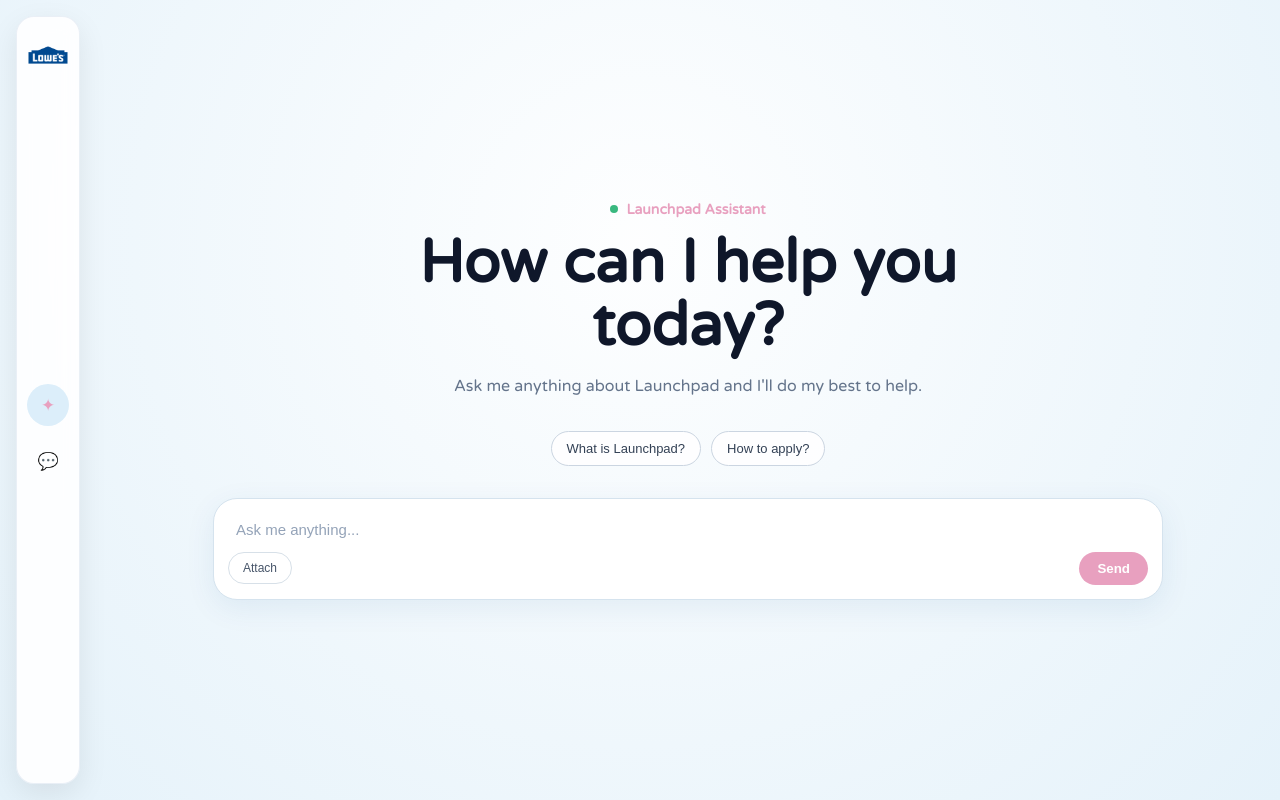
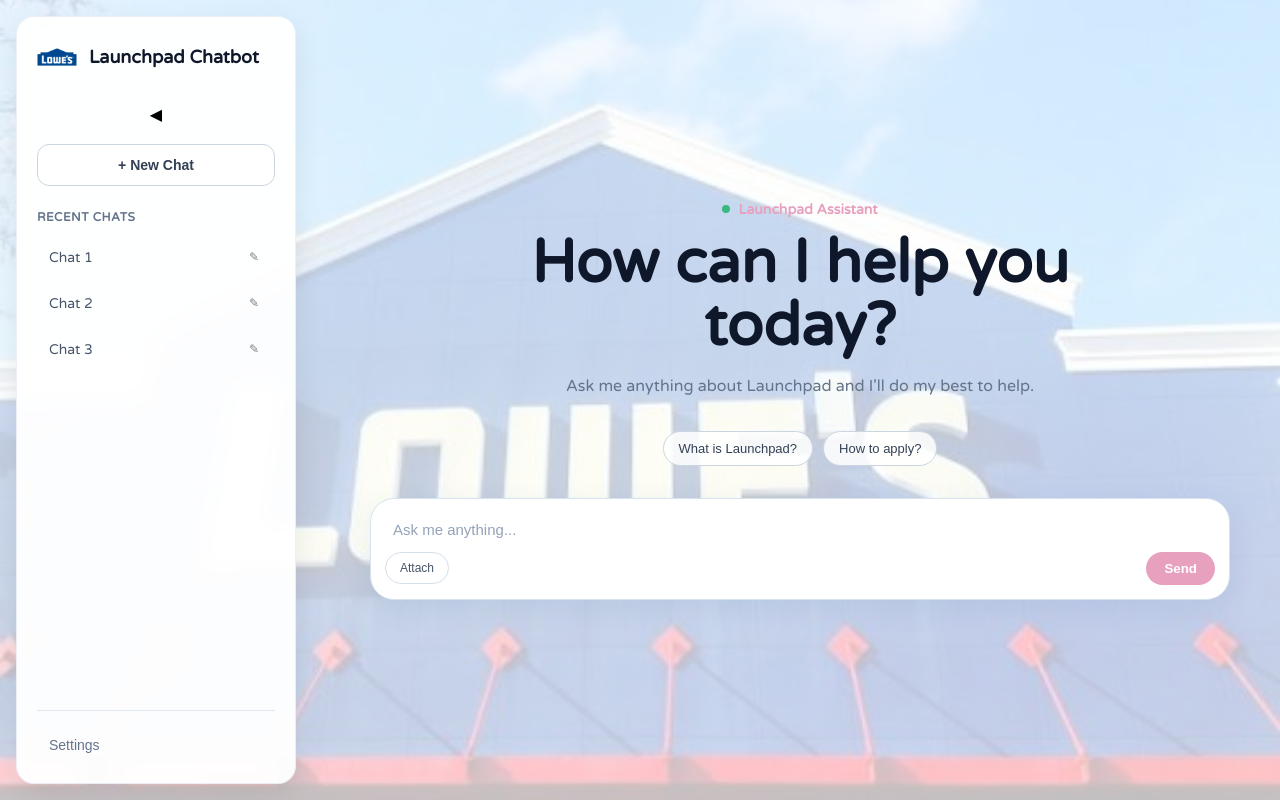
Before and after one commit to Tejas5289/Capstone_UI, a React (Vite) app: page / in a window 1280 px wide. Built offline with nearby package versions, Linux system fonts and the light colour scheme.

Commit message:
Update UI for RAG integration and remove refresh button

```diff
--- a/src/App.css
+++ b/src/App.css
@@ -20,12 +20,22 @@
 .page {
   min-height: 100vh;
   width: 100%;
-  background:
-    radial-gradient(
-      circle at 50% 30%,
-      rgba(255, 255, 255, 0.95),
-      rgba(229, 242, 250, 0.85)
-    );
+  background-image: url('./assets/LowesBackground.jpeg');
+  background-size: cover;
+  background-position: center;
+  background-repeat: no-repeat;
+  position: relative;
+}
+
+.page::before {
+  content: '';
+  position: absolute;
+  top: 0;
+  left: 0;
+  right: 0;
+  bottom: 0;
+  background: rgba(255, 255, 255, 0.75);
+  z-index: 0;
 }
 
 .sidebar {
@@ -35,9 +45,9 @@
   top: 16px;
   bottom: 16px;
 
-  width: 64px;
+  width: 280px;
 
-  background: rgba(255, 255, 255, 0.9);
+  background: rgba(255, 255, 255, 0.95);
 
   border: 1px solid rgba(0, 73, 144, 0.08);
 
@@ -45,25 +55,28 @@
 
   display: flex;
   flex-direction: column;
-  align-items: center;
 
-  padding: 18px 0;
+  padding: 20px;
 
   box-shadow: 0 10px 30px rgba(0, 0, 0, 0.08);
 
   backdrop-filter: blur(10px);
+
+  z-index: 1;
+
+  transition: width 0.3s ease;
 }
 
-.sidebar-logo {
-  margin-bottom: 35px;
+.sidebar.collapsed {
+  width: 80px;
 }
 
-.sidebar-buttons {
+.sidebar-header {
+  margin-bottom: 20px;
+
   display: flex;
-  flex-direction: column;
   align-items: center;
-  flex: 1;
-  justify-content: center;
+  gap: 12px;
 }
 
 .sidebar-logo-image {
@@ -72,48 +85,226 @@
   object-fit: contain;
 }
 
-.sidebar-button {
-  width: 42px;
-  height: 42px;
+.sidebar-title {
+  margin: 0;
+
+  font-size: 18px;
+  font-weight: 700;
+
+  color: #0f172a;
+}
+
+.sidebar.collapsed .sidebar-title {
+  display: none;
+}
+
+.sidebar-toggle {
+  width: 100%;
+
+  padding: 8px;
 
   border: none;
 
-  border-radius: 50%;
+  background: transparent;
+
+  cursor: pointer;
+
+  font-size: 16px;
+
+  margin-bottom: 12px;
+
+  transition: 0.2s;
+}
+
+.sidebar-toggle:hover {
+  background: #f1f5f9;
+}
+
+.new-chat-button {
+  width: 100%;
+
+  padding: 12px 16px;
+
+  border: 1px solid #cbd5e1;
+
+  background: white;
+
+  color: #334155;
+
+  border-radius: 12px;
+
+  font-size: 14px;
+  font-weight: 600;
+
+  cursor: pointer;
+
+  transition: 0.2s;
+
+  margin-bottom: 24px;
+}
+
+.new-chat-button:hover {
+  border-color: #E8A0BF;
+  color: #E8A0BF;
+  background: #fff5f8;
+}
+
+.recent-chats {
+  flex: 1;
+
+  overflow-y: auto;
+}
+
+.recent-chats-title {
+  margin: 0 0 12px 0;
+
+  font-size: 12px;
+  font-weight: 600;
+
+  color: #64748b;
+
+  text-transform: uppercase;
+  letter-spacing: 0.5px;
+}
+
+.recent-chats-list {
+  list-style: none;
+
+  margin: 0;
+  padding: 0;
+}
+
+.recent-chat-item {
+  padding: 10px 12px;
+
+  border-radius: 8px;
+
+  font-size: 14px;
+
+  color: #475569;
+
+  cursor: pointer;
+
+  transition: 0.2s;
+
+  margin-bottom: 4px;
+}
+
+.recent-chat-item:hover {
+  background: #f1f5f9;
+  color: #0f172a;
+}
+
+.chat-name-wrapper {
+  display: flex;
+  align-items: center;
+  justify-content: space-between;
+  width: 100%;
+}
+
+.chat-name-wrapper span {
+  flex: 1;
+  cursor: pointer;
+}
+
+.chat-rename-btn {
+  background: transparent;
+  border: none;
+  cursor: pointer;
+  font-size: 12px;
+  opacity: 0.5;
+  padding: 4px;
+}
+
+.chat-rename-btn:hover {
+  opacity: 1;
+}
+
+.chat-edit-wrapper {
+  display: flex;
+  align-items: center;
+  gap: 4px;
+  width: 100%;
+}
+
+.chat-name-input {
+  flex: 1;
+  padding: 6px 8px;
+  border: 1px solid #cbd5e1;
+  border-radius: 6px;
+  font-size: 14px;
+  outline: none;
+}
+
+.chat-name-input:focus {
+  border-color: #E8A0BF;
+}
+
+.chat-save-btn,
+.chat-cancel-btn {
+  background: transparent;
+  border: none;
+  cursor: pointer;
+  font-size: 14px;
+  padding: 4px;
+}
+
+.chat-save-btn {
+  color: #39b87f;
+}
+
+.chat-cancel-btn {
+  color: #ef4444;
+}
+
+.sidebar-footer {
+  margin-top: auto;
+
+  padding-top: 16px;
+
+  border-top: 1px solid #e2e8f0;
+}
+
+.settings-button {
+  width: 100%;
+
+  padding: 10px 12px;
+
+  border: none;
 
   background: transparent;
 
-  color: #E8A0BF;
+  color: #64748b;
 
-  font-size: 17px;
+  border-radius: 8px;
+
+  font-size: 14px;
 
   cursor: pointer;
 
-  margin-bottom: 14px;
+  text-align: left;
+
+  transition: 0.2s;
 }
 
-.sidebar-buttons .sidebar-button {
-  margin-bottom: 14px;
-}
-
-.sidebar-button:hover {
-  background: #d6768f;
-}
-
-.sidebar-button.active {
-  background: #dceefa;
-  color: #E8A0BF;
+.settings-button:hover {
+  background: #f1f5f9;
+  color: #0f172a;
 }
 
 .main-content {
   min-height: 100vh;
 
-  margin-left: 96px;
+  margin-left: 320px;
 
   display: flex;
   justify-content: center;
   align-items: center;
 
   padding: 40px 50px;
+
+  position: relative;
+  z-index: 1;
 }
 
 .hero {
@@ -225,6 +416,46 @@
   border-bottom-left-radius: 5px;
 
   text-align: left;
+}
+
+.message-link {
+  color: #E8A0BF;
+  text-decoration: underline;
+  cursor: pointer;
+}
+
+.message-link:hover {
+  color: #d6768f;
+}
+
+.feedback-buttons {
+  display: flex;
+  gap: 8px;
+  margin-top: 8px;
+  justify-content: flex-start;
+}
+
+.feedback-btn {
+  background: transparent;
+  border: 1px solid #cbd5e1;
+  border-radius: 6px;
+  padding: 4px 8px;
+  font-size: 14px;
+  cursor: pointer;
+  transition: all 0.2s;
+  opacity: 0.6;
+}
+
+.feedback-btn:hover {
+  opacity: 1;
+  border-color: #E8A0BF;
+  background: #fff5f8;
+}
+
+.feedback-btn.active {
+  opacity: 1;
+  border-color: #E8A0BF;
+  background: #fff5f8;
 }
 
 .message.thinking {
@@ -386,10 +617,6 @@
     padding: 30px 20px;
   }
 
-  .site-header {
-    padding: 0 20px;
-  }
-
   .hero h1 {
     font-size: 40px;
   }
--- a/src/App.jsx
+++ b/src/App.jsx
@@ -8,6 +8,11 @@
   const [hasStartedChat, setHasStartedChat] = useState(false);
   const [isThinking, setIsThinking] = useState(false);
   const [activeButton, setActiveButton] = useState('star');
+  const [recentChats, setRecentChats] = useState(['Chat 1', 'Chat 2', 'Chat 3']);
+  const [isSidebarExpanded, setIsSidebarExpanded] = useState(true);
+  const [editingChatIndex, setEditingChatIndex] = useState(null);
+  const [editingChatName, setEditingChatName] = useState('');
+  const [feedback, setFeedback] = useState({});
   const messagesEndRef = useRef(null);
 
   const scrollToBottom = () => {
@@ -19,14 +24,29 @@
   }, [messages, isThinking]);
 
   const sendMessage = async (messageText = null) => {
+    console.log('sendMessage called with:', messageText);
     const textToSend = messageText || input;
-    if (!textToSend.trim()) return;
+    console.log('textToSend:', textToSend, 'type:', typeof textToSend);
+    if (!textToSend || typeof textToSend !== 'string' || !textToSend.trim()) return;
+
+    // Block email address requests
+    const emailKeywords = ['email', 'e-mail', 'mail address', 'email address', '@', 'contact email'];
+    const lowerText = textToSend.toLowerCase();
+    if (emailKeywords.some(keyword => lowerText.includes(keyword))) {
+      setMessages(prev => [...prev,
+        { role: 'user', content: textToSend },
+        { role: 'assistant', content: 'I cannot provide email addresses. Please visit the official Launchpad website for contact information.' }
+      ]);
+      setInput('');
+      setHasStartedChat(true);
+      return;
+    }
 
     const userMessage = {
       role: 'user',
       content: textToSend
     };
-    console.log(textToSend)
+    console.log('Adding user message:', userMessage);
 
     setMessages(prev => [...prev, userMessage]);
     setInput('');
@@ -34,23 +54,43 @@
     setIsThinking(true);
 
     try {
+      console.log('Sending request to backend...');
       const response = await fetch('http://127.0.0.1:8000/generate', {
         method: 'POST',
         headers: {
           'Accept': 'application/json',
           'Content-Type': 'application/json'
         },
-        body: JSON.stringify({ "question": textToSend, "variant": "concise", "top_k":3})
+        body: JSON.stringify({
+          question: textToSend,
+          variant: "concise",
+          top_k: 3
+        })
 
       });
 
+      console.log('Response received:', response.status);
       const data = await response.json();
+      console.log('Response data:', data);
+
+      if (!response.ok) {
+        console.error('Backend error:', data);
+        const errorMessage = data.detail || (typeof data === 'object' ? JSON.stringify(data) : 'Unknown error from backend');
+        setMessages(prev => [
+          ...prev,
+          {
+            role: 'assistant',
+            content: `Error: ${errorMessage}`
+          }
+        ]);
+        return;
+      }
 
       setMessages(prev => [
         ...prev,
         {
           role: 'assistant',
-          content: data.answer
+          content: data.answer || 'No answer received'
         }
       ]);
     } catch (error) {
@@ -86,37 +126,140 @@
 
   const handleKeyPress = (e) => {
     if (e.key === 'Enter') {
+      e.preventDefault();
       sendMessage();
+    }
+  };
+
+  const startEditingChat = (index, currentName) => {
+    setEditingChatIndex(index);
+    setEditingChatName(currentName);
+  };
+
+  const saveChatName = (index) => {
+    const updatedChats = [...recentChats];
+    updatedChats[index] = editingChatName;
+    setRecentChats(updatedChats);
+    setEditingChatIndex(null);
+    setEditingChatName('');
+  };
+
+  const cancelEditing = () => {
+    setEditingChatIndex(null);
+    setEditingChatName('');
+  };
+
+  const convertLinks = (text) => {
+    if (!text || typeof text !== 'string') return text;
+    const urlRegex = /(https?:\/\/[^\s]+)/g;
+    return text.replace(urlRegex, (url) => {
+      return `<a href="${url}" target="_blank" rel="noopener noreferrer" class="message-link">${url}</a>`;
+    });
+  };
+
+  const handleFeedback = async (messageIndex, feedbackType) => {
+    // Update local state
+    setFeedback(prev => ({
+      ...prev,
+      [messageIndex]: feedbackType
+    }));
+
+    // Send feedback to backend
+    try {
+      await fetch('http://127.0.0.1:8000/feedback', {
+        method: 'POST',
+        headers: {
+          'Accept': 'application/json',
+          'Content-Type': 'application/json'
+        },
+        body: JSON.stringify({
+          message: messages[messageIndex].content,
+          feedback: feedbackType,
+          timestamp: new Date().toISOString()
+        })
+      });
+    } catch (error) {
+      console.error('Error sending feedback:', error);
     }
   };
 
   return (
     <div className="page">
 
-      <aside className="sidebar">
-        <div className="sidebar-logo">
+      <aside className={`sidebar ${isSidebarExpanded ? '' : 'collapsed'}`}>
+        <div className="sidebar-header">
           <img src={lowesLogo} alt="Lowe's Logo" className="sidebar-logo-image" />
+          <h2 className="sidebar-title">Launchpad Chatbot</h2>
         </div>
 
-        <div className="sidebar-buttons">
         <button
-            className={`sidebar-button ${activeButton === 'star' ? 'active' : ''}`}
-            onClick={resetToHome}
+          className="sidebar-toggle"
+          onClick={() => setIsSidebarExpanded(!isSidebarExpanded)}
         >
-            ✦
+          {isSidebarExpanded ? '◀' : '▶'}
         </button>
 
+        {isSidebarExpanded && (
+          <>
+            <button className="new-chat-button" onClick={startNewChat}>
+              + New Chat
+            </button>
+
+            <div className="recent-chats">
+              <h3 className="recent-chats-title">Recent Chats</h3>
+              <ul className="recent-chats-list">
+                {recentChats.map((chat, index) => (
+                  <li key={index} className="recent-chat-item">
+                    {editingChatIndex === index ? (
+                      <div className="chat-edit-wrapper">
+                        <input
+                          type="text"
+                          value={editingChatName}
+                          onChange={(e) => setEditingChatName(e.target.value)}
+                          onKeyDown={(e) => {
+                            if (e.key === 'Enter') saveChatName(index);
+                            if (e.key === 'Escape') cancelEditing();
+                          }}
+                          className="chat-name-input"
+                          autoFocus
+                        />
                         <button
-            className={`sidebar-button ${activeButton === 'chat' ? 'active' : ''}`}
-            onClick={startNewChat}
+                          className="chat-save-btn"
+                          onClick={() => saveChatName(index)}
                         >
-            💬
+                          ✓
+                        </button>
+                        <button
+                          className="chat-cancel-btn"
+                          onClick={cancelEditing}
+                        >
+                          ✕
                         </button>
                       </div>
+                    ) : (
+                      <div className="chat-name-wrapper">
+                        <span onClick={() => startEditingChat(index, chat)}>{chat}</span>
+                        <button
+                          className="chat-rename-btn"
+                          onClick={() => startEditingChat(index, chat)}
+                        >
+                          ✎
+                        </button>
+                      </div>
+                    )}
+                  </li>
+                ))}
+              </ul>
+            </div>
 
+            <div className="sidebar-footer">
+              <button className="settings-button">Settings</button>
+            </div>
+          </>
+        )}
       </aside>
 
-      <main className="main-content">
+      <main className="main-content" style={{ marginLeft: isSidebarExpanded ? '320px' : '120px' }}>
 
         <section className="hero">
 
@@ -151,7 +294,29 @@
                 key={i}
                 className={`message ${msg.role}`}
               >
-                {msg.content}
+                {msg.role === 'assistant' ? (
+                  <>
+                    <span dangerouslySetInnerHTML={{ __html: convertLinks(msg.content) }} />
+                    <div className="feedback-buttons">
+                      <button
+                        className={`feedback-btn ${feedback[i] === 'positive' ? 'active' : ''}`}
+                        onClick={() => handleFeedback(i, 'positive')}
+                        title="Helpful"
+                      >
+                        👍
+                      </button>
+                      <button
+                        className={`feedback-btn ${feedback[i] === 'negative' ? 'active' : ''}`}
+                        onClick={() => handleFeedback(i, 'negative')}
+                        title="Not helpful"
+                      >
+                        👎
+                      </button>
+                    </div>
+                  </>
+                ) : (
+                  msg.content
+                )}
               </div>
             ))}
             {isThinking && (
@@ -167,12 +332,10 @@
           </div>
 
           <div className="input-wrapper">
-
             <input
               type="text"
               value={input}
               onChange={(e) => setInput(e.target.value)}
-              onKeyDown={handleKeyPress}
               placeholder="Ask me anything..."
             />
 
@@ -183,12 +346,11 @@
 
               <button
                 className="send-button"
-                onClick={sendMessage}
+                onClick={() => { console.log('Button clicked'); sendMessage(); }}
               >
                 Send
               </button>
             </div>
-
           </div>
 
         </section>
```
Also changed, not shown: src/assets/LowesBackground.jpeg (added). Lines whose indentation alone changed are shown as unchanged.
